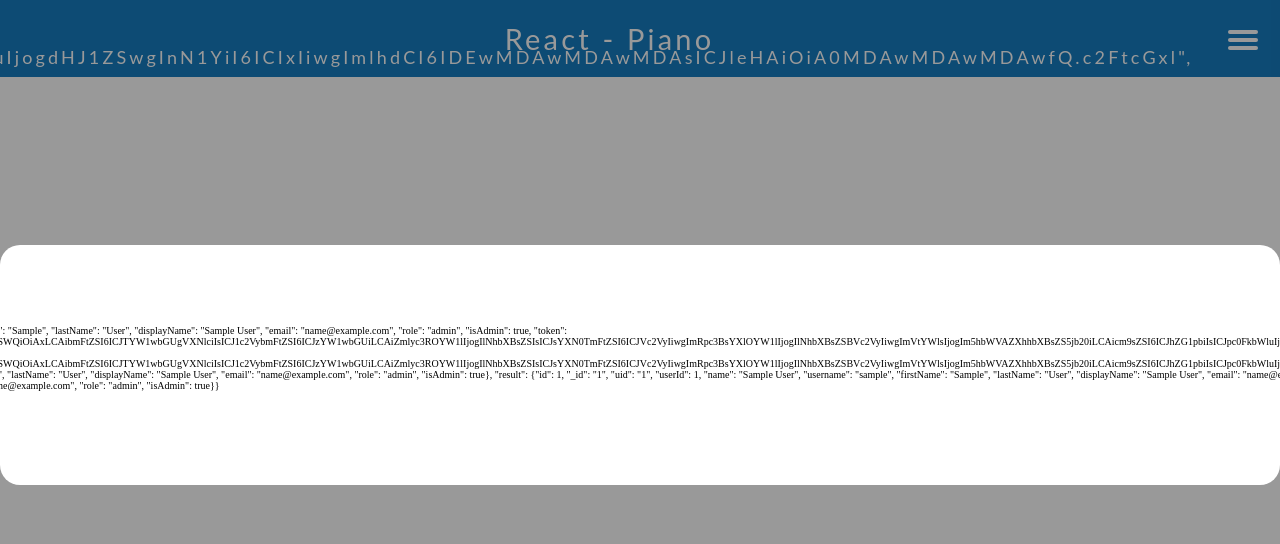
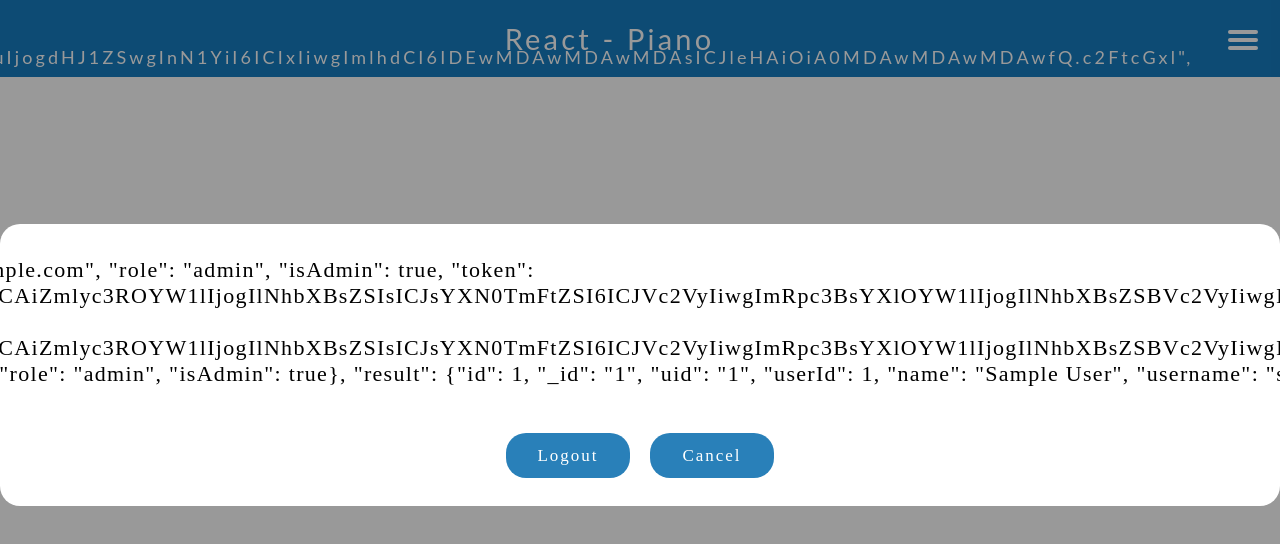
Before and after one commit to mzastsenski/PianoReact, a React (Create React App) app: page /#/Login in a window 1280 px wide. Shown: the top 544 px of the page. Built offline with nearby package versions, Linux system fonts and the light colour scheme; no server answers; sample sign-in values are in the browser's storage.

Commit message:
Login style fixed

```diff
--- a/src/pages/Login.jsx
+++ b/src/pages/Login.jsx
@@ -61,7 +61,7 @@
   );
 
   const jsx2 = (
-    <div className="Login">
+    <div className="login">
       <div className="login-info">
         <>You are logged as {localStorage.getItem("user")}</>
       </div>
```
